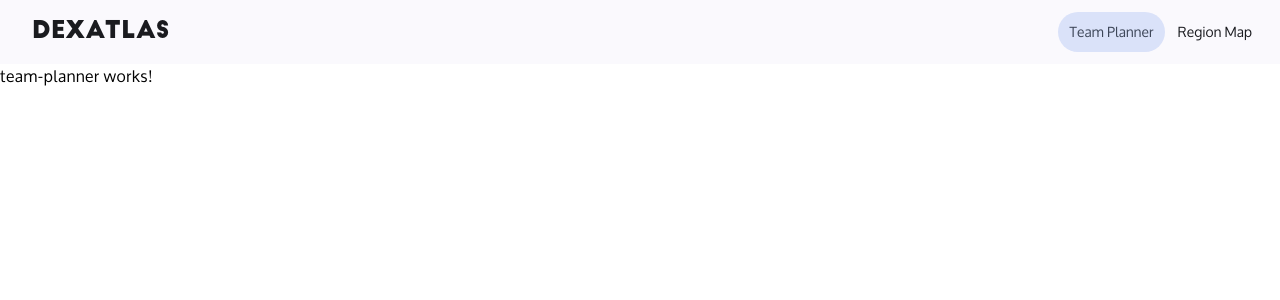
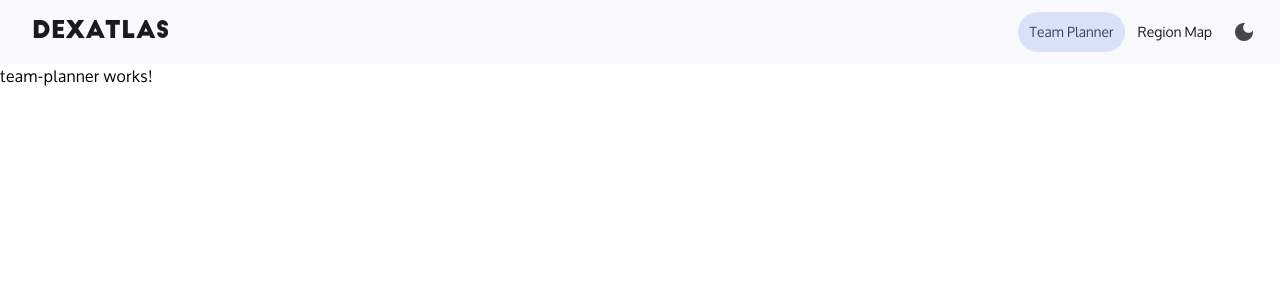
Before and after one commit to Dan34523/dex-atlas, an Angular app: page /team-planner in a window 1280 px wide. Shown: the top 300 px of the page. Built offline with nearby package versions, Linux system fonts and the light colour scheme.

Commit message:
Implement ThemeService for light/dark mode management; update ToolbarComponent for theme toggling and adjust styles

```diff
--- /dev/null
+++ b/src/app/core/services/theme.service.ts
@@ -0,0 +1,37 @@
+import { Injectable, signal, effect, computed } from '@angular/core';
+
+/**
+ * Service to manage light/dark mode using Angular signals
+ */
+@Injectable({ providedIn: 'root' })
+export class ThemeService {
+    private readonly STORAGE_KEY = 'darkMode';
+
+    private dark = signal<boolean>(this.getInitialMode());
+
+    // Expose a read-only computed signal
+    readonly isDark = computed(() => this.dark());
+
+    constructor() {
+        // Apply theme on creation and whenever `dark` changes
+        effect(() => this.applyTheme(this.dark()));
+    }
+
+    /** Toggle between light and dark mode */
+    toggle(): void {
+        this.dark.set(!this.dark());
+        localStorage.setItem(this.STORAGE_KEY, String(this.dark()));
+    }
+
+    /** Determine initial mode: stored value or system preference */
+    private getInitialMode(): boolean {
+        const stored = localStorage.getItem(this.STORAGE_KEY);
+        if (stored !== null) return stored === 'true';
+        return window.matchMedia('(prefers-color-scheme: dark)').matches;
+    }
+
+    /** Add/remove `.dark-mode` on <html> */
+    private applyTheme(isDark: boolean): void {
+        document.documentElement.classList.toggle('dark-mode', isDark);
+    }
+}
--- a/src/app/shared/toolbar/toolbar.component.html
+++ b/src/app/shared/toolbar/toolbar.component.html
@@ -14,4 +14,14 @@
         {{ f.title }}
     </button>
     }
+
+    <button
+        mat-icon-button
+        (click)="toggleDark()"
+        [attr.aria-label]="
+            isDark$() ? 'Switch to light mode' : 'Switch to dark mode'
+        "
+    >
+        <mat-icon>{{ isDark$() ? "light_mode" : "dark_mode" }}</mat-icon>
+    </button>
 </mat-toolbar>
--- a/src/app/shared/toolbar/toolbar.component.ts
+++ b/src/app/shared/toolbar/toolbar.component.ts
@@ -1,20 +1,32 @@
-import { Component } from '@angular/core';
+import { Component, Signal } from '@angular/core';
 import { RouterModule } from '@angular/router';
 import { MatToolbarModule } from '@angular/material/toolbar';
 import { MatButtonModule } from '@angular/material/button';
 import { Feature } from '../../core/models/feature.model';
 import { FeatureService } from '../../core/services/feature.service';
+import { ThemeService } from '../../core/services/theme.service';
+import { MatIconModule } from '@angular/material/icon';
 
 @Component({
     selector: 'app-toolbar',
     standalone: true,
-    imports: [MatToolbarModule, MatButtonModule, RouterModule],
+    imports: [MatToolbarModule, MatButtonModule, RouterModule, MatIconModule],
     templateUrl: './toolbar.component.html',
     styleUrls: ['./toolbar.component.scss'],
 })
 export class ToolbarComponent {
     features: Feature[] = [];
-    constructor(private featureService: FeatureService) {
+    isDark$: Signal<boolean>;
+
+    constructor(
+        private featureService: FeatureService,
+        private theme: ThemeService
+    ) {
         this.features = this.featureService.getFeatures();
+        this.isDark$ = this.theme.isDark;
+    }
+
+    toggleDark(): void {
+        this.theme.toggle();
     }
 }
--- a/src/styles.scss
+++ b/src/styles.scss
@@ -38,7 +38,7 @@
 
 // Set system-based light/dark theming
 html {
-    color-scheme: light dark;
+    color-scheme: light;
 
     @include mat.theme(
         (
@@ -52,6 +52,10 @@ html {
             density: 0,
         )
     );
+}
+
+html.dark-mode {
+    color-scheme: dark;
 }
 
 @include mat.typography-hierarchy(
```
Also changed, not shown: 1 other file (tests, documents, lock files or other folders).
